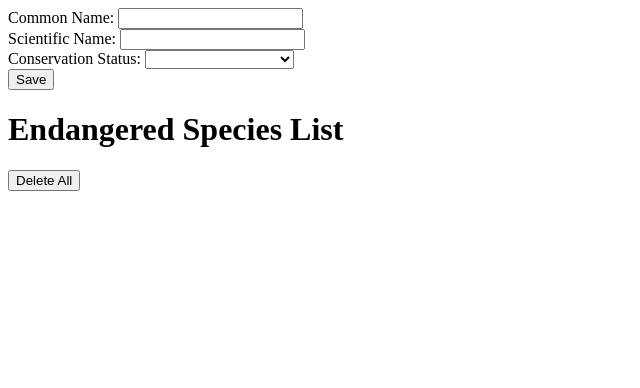
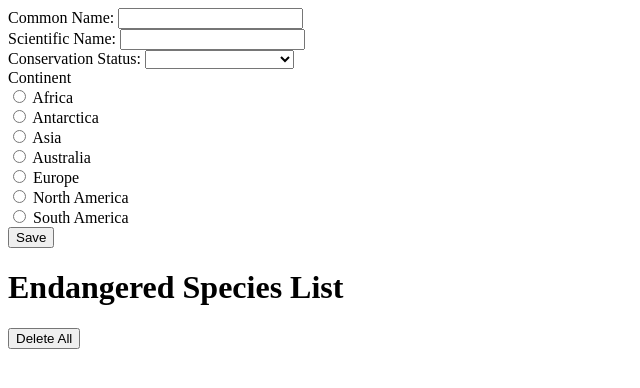
Before and after one commit to evebram/week6_hw_endangered_species_list, a plain HTML site: page index.html in a window 1280 px wide. Shown: the whole page, without its empty margins (0-640 px from the left). Drawn offline with Linux system fonts and the light colour scheme.

Commit message:
radio button added

```diff
--- a/index.html
+++ b/index.html
@@ -39,6 +39,47 @@
           </select>
         </div>
 
+        <div class="form-item">
+
+          <label for="continent">Continent</label>
+
+          <div>
+          <input type="radio" id="Africa" name="continent" value="Africa">
+          <label for="Africa">Africa</label>
+          </div>
+
+          <div>
+          <input type="radio" id="Antarctica" name="continent" value="Antarctica">
+          <label for="Antarctica">Antarctica</label>
+          </div>
+
+          <div>
+          <input type="radio" id="Asia" name="continent" value="Asia">
+          <label for="Asia">Asia</label>
+          </div>
+
+          <div>
+          <input type="radio" id="Australia" name="continent" value="Australia">
+          <label for="Australia">Australia</label>
+          </div>
+
+          <div>
+          <input type="radio" id="Europe" name="continent" value="Europe">
+          <label for="Europe">Europe</label>
+          </div>
+
+          <div>
+          <input type="radio" id="nAmerica" name="continent" value="North America">
+          <label for="nAmerica">North America</label>
+          </div>
+
+          <div>
+          <input type="radio" id="sAmerica" name="continent" value="South America">
+          <label for="sAmerica">South America</label>
+          </div>
+
+        </div>
+
       </div>
       <input type="submit" value="Save"/>
     </form>
--- a/js/app.js
+++ b/js/app.js
@@ -7,6 +7,7 @@ document.addEventListener('DOMContentLoaded', () => {
       const animalCommon = event.target.common_name.value;
       const animalScientific = event.target.scientific_name.value;
       const animalStatus = event.target.status.value;
+      const animalContinent = event.target.continent.value;
 
       const animalEntry = document.createElement('div');
 
@@ -21,6 +22,10 @@ document.addEventListener('DOMContentLoaded', () => {
       const status = document.createElement('p');
       status.textContent = animalStatus;
       animalEntry.appendChild(status);
+
+      const continent = document.createElement('p');
+      continent.textContent = animalContinent;
+      animalEntry.appendChild(continent);
 
       speciesList = document.querySelector('#species-list');
       speciesList.appendChild(animalEntry);
```
